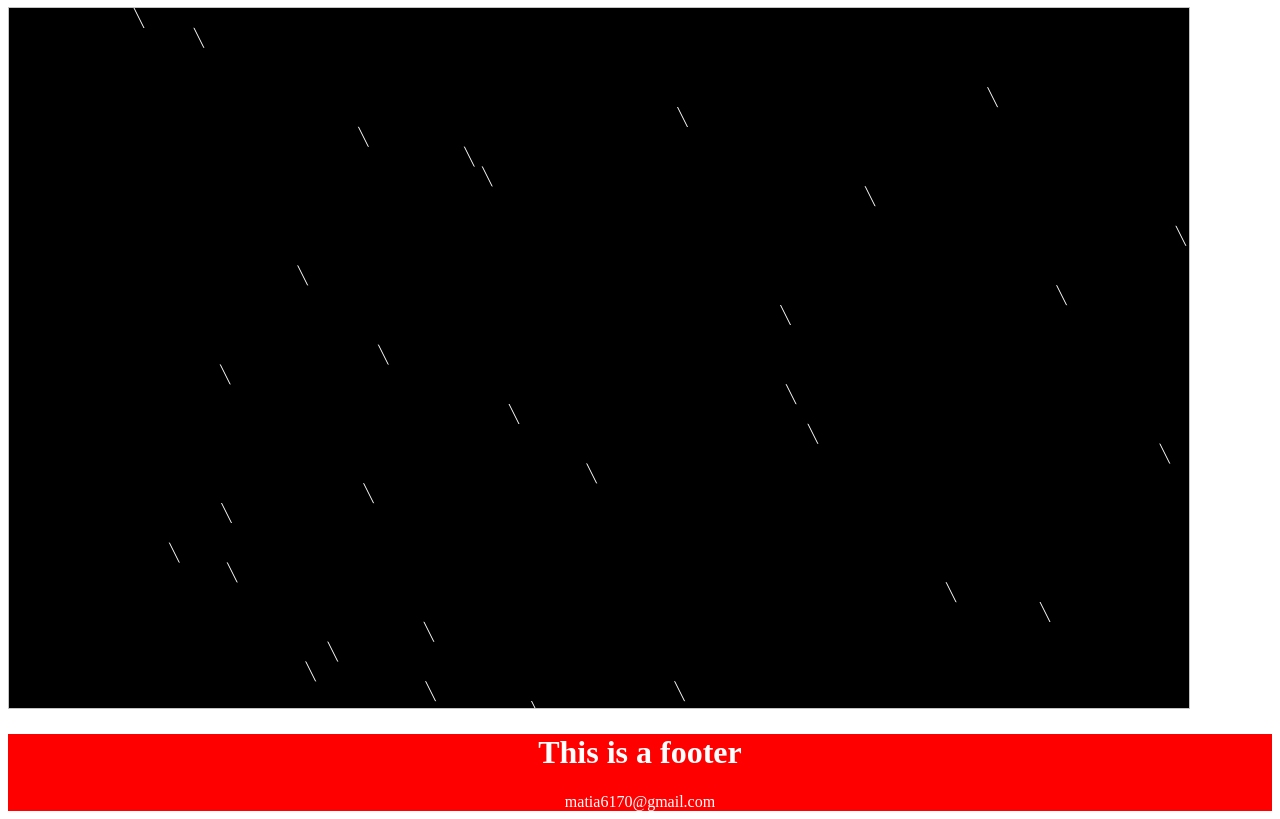
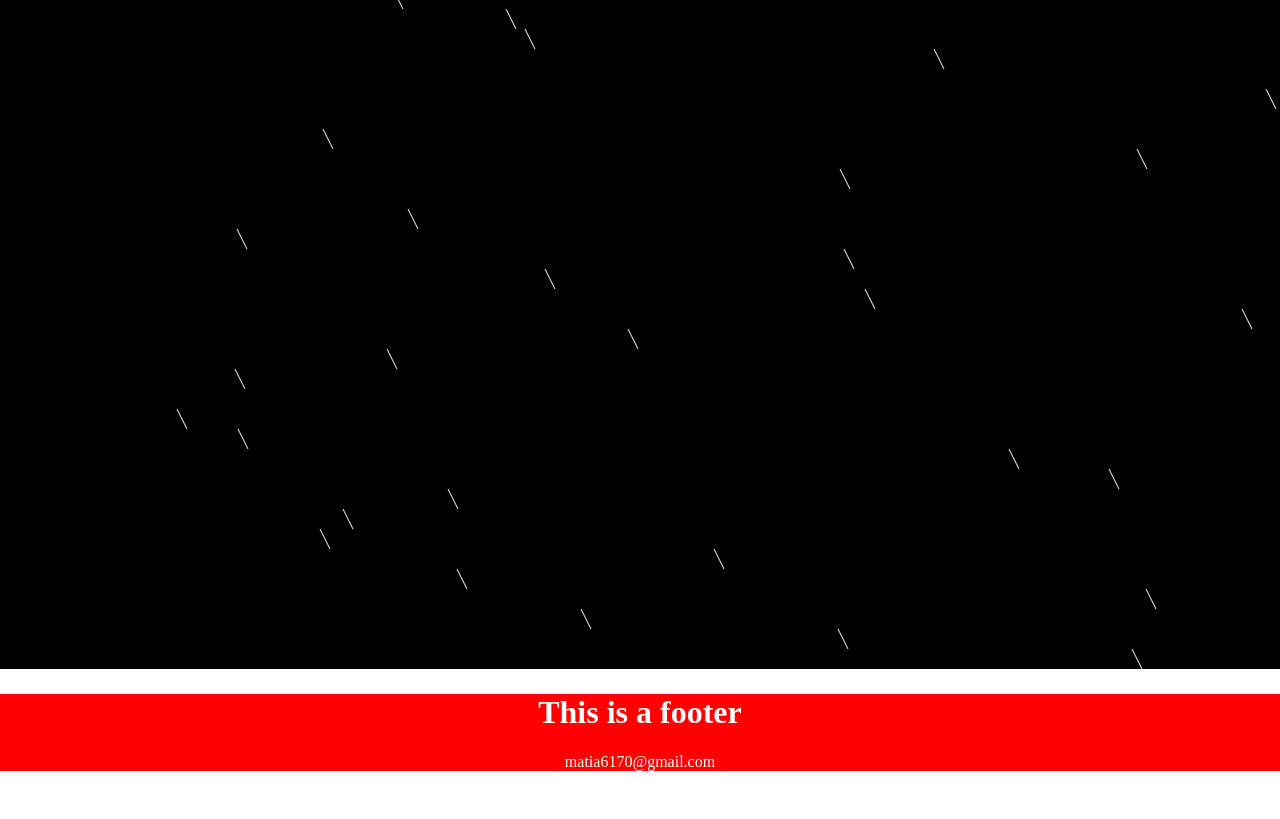
Before and after one commit to matia6170/matia6170.github.io, a plain HTML site: page app/test.html in a window 1280 px wide. Shown: the part 131-950 px from the top of the page. After the commit the page ends 902 px from the top, so only its background shows below. Drawn offline with nearby package versions, Linux system fonts and the light colour scheme.

Commit message:
updated grpahics

```diff
--- a/app/test.html
+++ b/app/test.html
@@ -17,18 +17,20 @@
         });
       </script>
 
-    <style>
-        #screen{
-            border:1px solid #c3c3c3;
+<style>
+  #screen{
 
-            margin: 0;
-        }
-    </style>
+      margin: 0;
+  }
+  body{
+    margin: 0;
+  }
+</style>
 </head>
 <body>
     <div id="header"></div>
   <!--Remaining section-->
-  <h1>HELLO SECOND PAGE!!!</h1>
+
 
   <canvas id="screen" width=window.innerWidth height=window.innerHeight></canvas>
 
--- a/css/header.css
+++ b/css/header.css
@@ -1,5 +1,5 @@
 body {
-    padding-top: 50px;
+    padding-top: 45gitpx;
 }
 ul {
 
--- a/scripts/test.js
+++ b/scripts/test.js
@@ -1,23 +1,85 @@
-
-var canvas      = document.getElementById("screen");
-var ctx =      canvas.getContext("2d");
-
-canvas.width  = window.innerWidth-100;
-canvas.height = window.innerHeight-100;
+var canvas = document.getElementById("screen");
+var ctx = canvas.getContext("2d"),angleA = Math.random() * 360,                                // start angle (for HSL)
+angleB = Math.random() * 360,
+stepA = 1.2, stepB = 0.7;  ;
+canvas.width  = window.innerWidth;
+canvas.height = window.innerHeight;
 
 var yChange = 2;
 var xChange = 1;
-this.gravity = 0.1;
+this.gravity = 0.2;
 this.gravitySpeed = 0;
 
-var rainPosX = [100, 200, 300, 400, 500, 700];
-var rainPosY = [100, 100, 100, 100, 100, 200];
+var rainPosX = [];
+var rainPosY = [];
+
+var Run = function(){
+
+    function init(){
+        // Start the first frame request
+        window.requestAnimationFrame(gameLoop);
+    }
+
+
+    function draw(){
+
+
+        if(gravitySpeed>9.8){
+            gravitySpeed=9.8;
+        }
 
 
 
+        drawRains(rainPosX, rainPosY);
+        updateRainPos();
+
+
+        addRain(Math.floor(Math.random() * (canvas.width+200))-300, 0);
+    }
+
+    let secondsPassed;
+    let oldTimeStamp;
+    let fps;
+//#FFB582
+    let colorInc =0;
+    function gameLoop(timeStamp) {
+
+
+  ctx.fillRect(0, 0, canvas.width, canvas.height);//clear display
+
+
+
+        //ctx.fillStyle = `#${colorInc.toString(16)}`;
+
+
+
+/*         // Calculate the number of seconds passed since the last frame
+        secondsPassed = (timeStamp - oldTimeStamp) / 1000;
+        oldTimeStamp = timeStamp;
+
+        // Calculate fps
+        fps = Math.round(1 / secondsPassed);
+
+        // Draw number to the screen
+        ctx.fillStyle = 'white';
+        ctx.fillRect(0, 0, 200, 100);
+        ctx.font = '25px Arial';
+        ctx.fillStyle = 'black';
+        ctx.fillText("FPS: " + fps, 10, 30);
+
+     */
+
+        // Perform the drawing operation
+        draw();
+
+        // The loop function has reached it's end. Keep requesting new frames
+        window.requestAnimationFrame(gameLoop);
+    }
+
+
     function drawRains(posArrX, posArrY) {
-    ctx.strokeStyle = '#ffffff';
         ctx.beginPath();
+        ctx.strokeStyle = "#FFFFFF"
         for(i = 0; i < posArrX.length; i++){
             ctx.moveTo(posArrX[i], posArrY[i]);
             ctx.lineTo(posArrX[i] + 10*xChange, posArrY[i] + 10*yChange);
@@ -26,9 +88,12 @@ function drawRains(posArrX, posArrY) {
         ctx.stroke();
     }
 
+    function addRain(posX,posY) {
+        rainPosX.push(posX);
+        rainPosY.push(posY);
+    }
 
-
-function updateRainPos(params) {
+    function updateRainPos() {
 
         this.gravitySpeed += this.gravity;
 
@@ -42,86 +107,10 @@ function updateRainPos(params) {
                 rainPosX.splice(i, 1);
             }
         }
-    //console.log(rainPosY[0]);
-/*     if(rainPosY[0]>600){
-        rainPosX = [100, 200, 300, 400, 500, 700];
-        rainPosY = [100, 100, 100, 100, 100, 200];
-        gravitySpeed=0;
-    } */
+    }
+
+    init();
 
 }
-$(document).on("keypress", function (e) {
-    //if k was pressed
-    if(e.keyCode == 107){
-       //gravitySpeed=0;
 
-
-        addRain(Math.floor(Math.random() * canvas.width), 0);
-
-    }
-});
-
-function addRain(posX,posY) {
-    rainPosX.push(posX);
-    rainPosY.push(posY);
-}
-
-
-
-var value =0;
-
-function draw(){
-
-
-    if(gravitySpeed>9.8){
-        gravitySpeed=9.8;
-    }
-
-    drawRains(rainPosX, rainPosY);
-    updateRainPos();
-
-
-    //create random raindrops
-    addRain(Math.floor(Math.random() * (canvas.width+200))-300, 0);
-}
-
-window.onload = init;
-
-function init(){
-
-    // Start the first frame request
-    window.requestAnimationFrame(gameLoop);
-}
-
-
-
-let secondsPassed;
-let oldTimeStamp;
-let fps;
-
-function gameLoop(timeStamp) {
-    ctx.fillRect(0, 0, canvas.width, canvas.height,false);//clear display
-
-
-/*     // Calculate the number of seconds passed since the last frame
-    secondsPassed = (timeStamp - oldTimeStamp) / 1000;
-    oldTimeStamp = timeStamp;
-
-    // Calculate fps
-    fps = Math.round(1 / secondsPassed);
-
-    // Draw number to the screen
-    ctx.fillStyle = 'white';
-    ctx.fillRect(0, 0, 200, 100);
-    ctx.font = '25px Arial';
-    ctx.fillStyle = 'black';
-    ctx.fillText("FPS: " + fps, 10, 30);
- */
-
-
-    // Perform the drawing operation
-    draw();
-
-    // The loop function has reached it's end. Keep requesting new frames
-    window.requestAnimationFrame(gameLoop);
-}
+new Run();
```
Also changed, not shown: app/rain.html (+0 -1 lines), scripts/rain.js (+3 -13 lines). Lines whose indentation alone changed are shown as unchanged.
